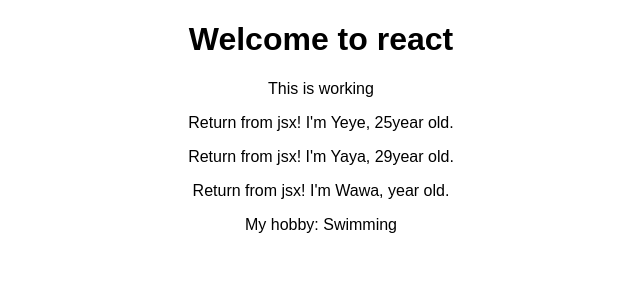
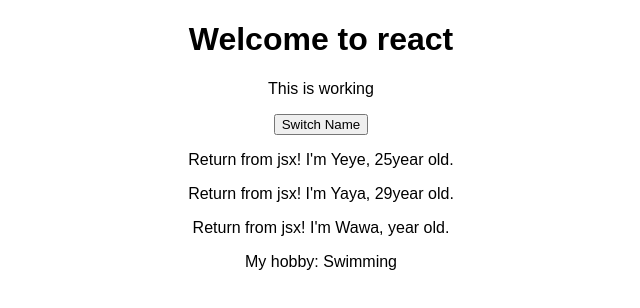
Before and after one commit to sb1989/my_first_react_app, a React (Create React App) app: page / in a window 1280 px wide. Shown: the top 308 px of the page, without its empty margins (319-959 px from the left). Built offline with nearby package versions, Linux system fonts and the light colour scheme.

Commit message:
bind onClick event handler to button

```diff
--- a/src/App.js
+++ b/src/App.js
@@ -10,12 +10,18 @@
       {name: 'Wawa', age: 26}
     ]
   }
+
+  switchNameHandler = () =>{
+    console.log('Was clicked');
+  }
+
   render() {
     return (
       //jsx
       <div className="App">
         <h1>Welcome to react</h1>
         <p>This is working</p>
+        <button onClick={this.switchNameHandler}>Switch Name</button>
         <Person name = {this.state.persons[0].name} age = {this.state.persons[0].age}/>
         <Person name = {this.state.persons[1].name} age = {this.state.persons[1].age}/>
         <Person name = {this.state.persons[2].name} age = {this.state.persons[2].agee}>My hobby: Swimming</Person>
```
